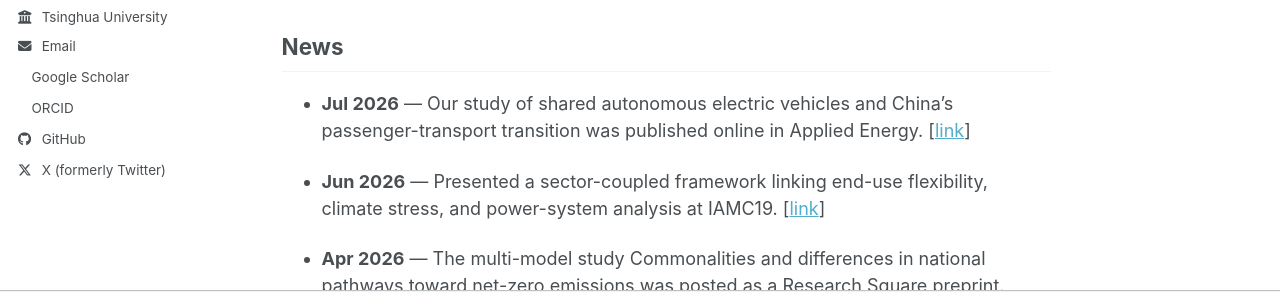
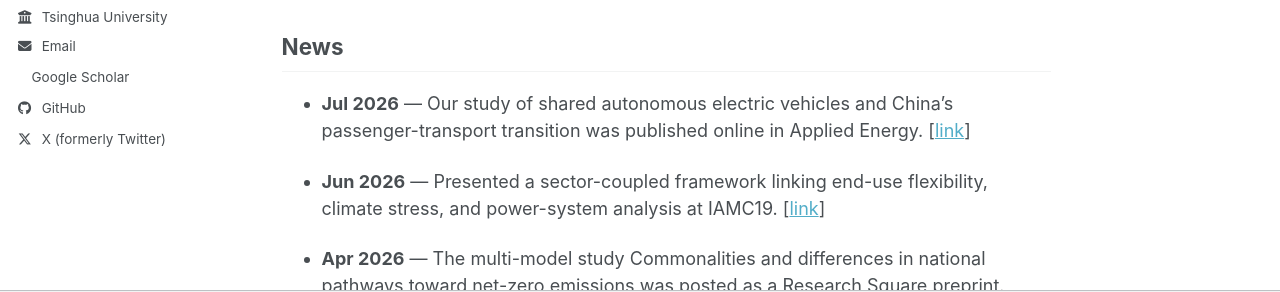
Before and after one commit to dingqi01/dingqi01.github.io, a Jekyll site: the page built from pages/about.md, in a window 1280 px wide. Shown: the part 499-791 px from the top of the page. Built offline with Jekyll 4.4.1, drawn with Linux system fonts in a browser that asks for light colours; a style sheet for code colours, icons or effects is not loaded.

Commit message:
Remove empty ORCID link

```diff
--- a/_config.yml
+++ b/_config.yml
@@ -20,7 +20,7 @@ author:
   googlescholar    : "https://scholar.google.com/citations?user=xFmQpf4AAAAJ"
   github           : "dingqi01"
   twitter          : "kevin_ding_2001"
-  orcid            : ""
+  orcid            : ~
 
 # Academic Pages settings
 analytics:
```
